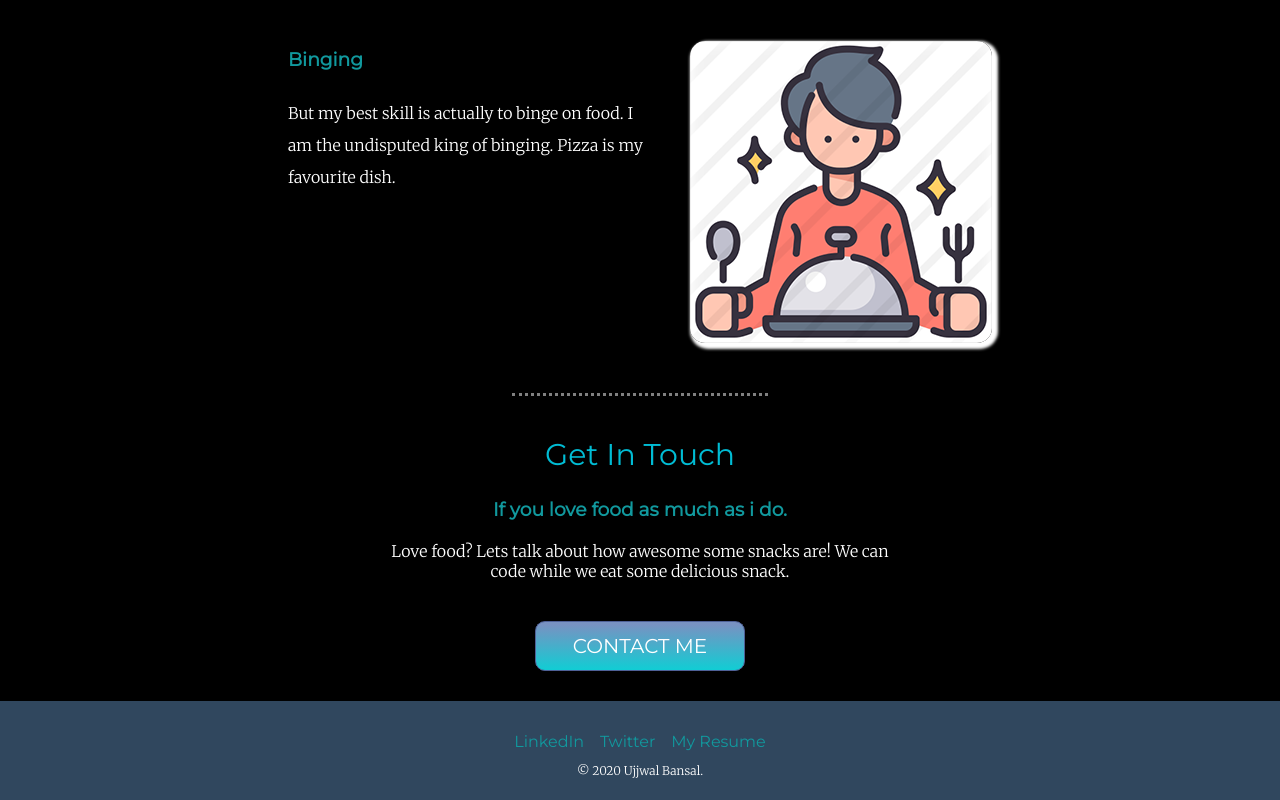
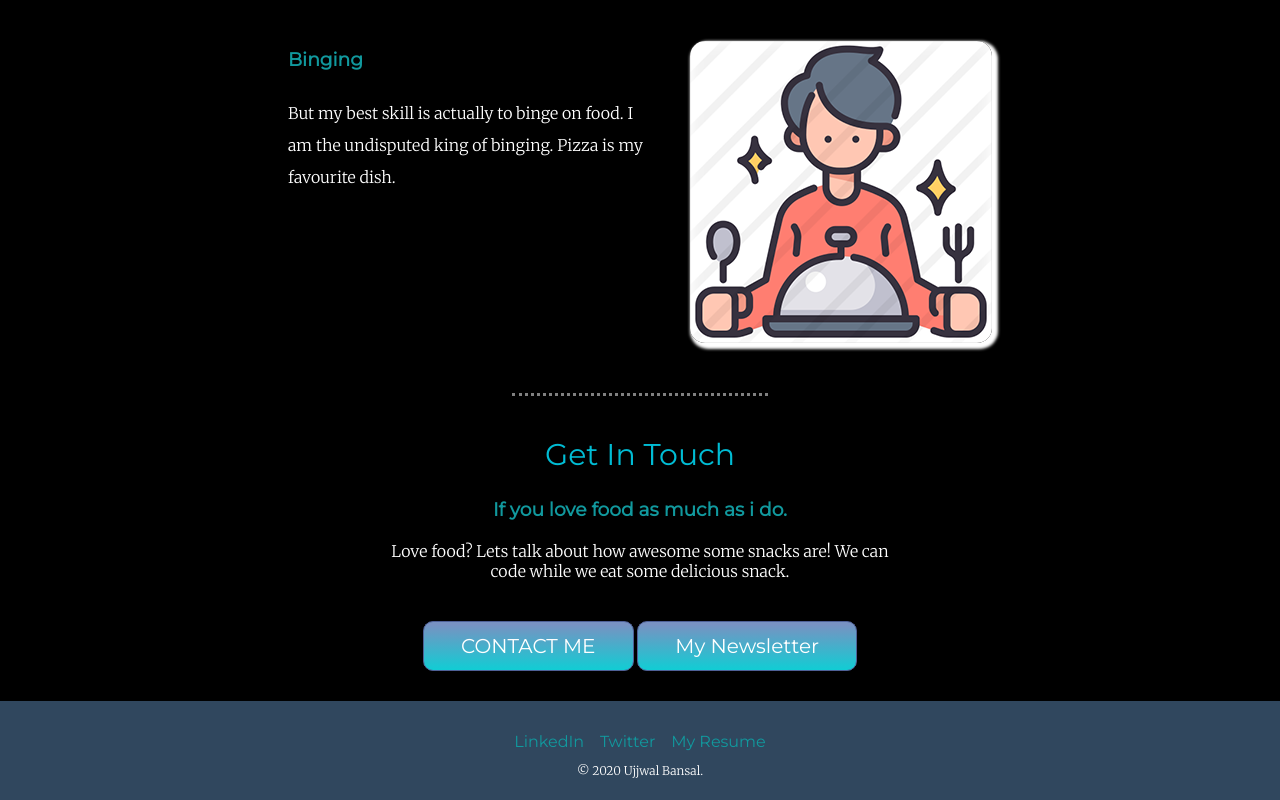
Before and after one commit to Ujjwal112233/mypersonalsite2.0, a plain HTML site: page index.html in a window 1280 px wide. Shown: the part 1733-2533 px from the top of the page. Drawn offline with Linux system fonts and the light colour scheme.

Commit message:
Update index.html

```diff
--- a/index.html
+++ b/index.html
@@ -60,6 +60,7 @@
         <h3>If you love food as much as i do.</h3>
         <p class="contact-message">Love food? Lets talk about how awesome some snacks are! We can code while we eat some delicious snack.</p>
         <a class="btn" href="mailto:iamujjwalbansal@gmail.com">CONTACT ME</a>
+        <a class="btn" href="https://pure-refuge-41686.herokuapp.com/">My Newsletter</a>
       </div>
 
     </div>
```
